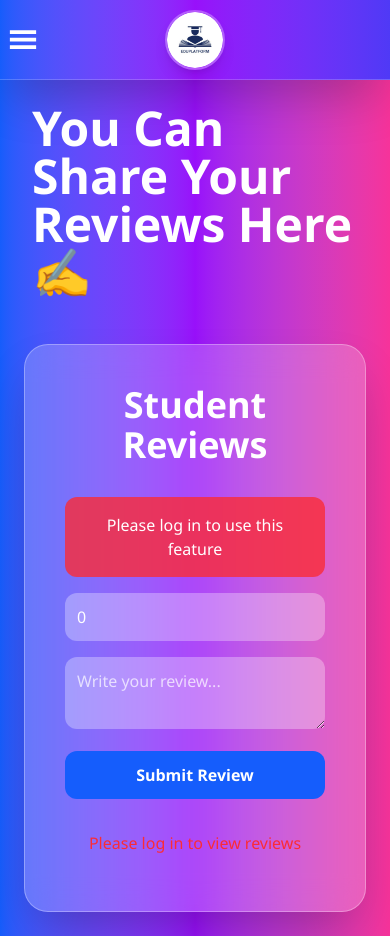
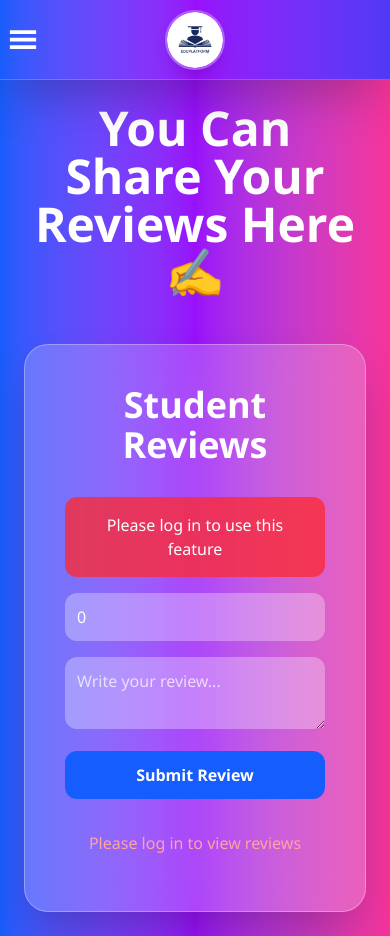
Before and after one commit to Thilina-Prasath/Learning-Management-System-FRONTEND, a React (Vite) app: page /review in a window 390 px wide. Built offline with nearby package versions, Linux system fonts and the light colour scheme; no server answers.

Commit message:
update review.jsx

```diff
--- a/src/page/Review.jsx
+++ b/src/page/Review.jsx
@@ -10,17 +10,13 @@ export default function ReviewsPage() {
   const [editId, setEditId] = useState(null);
   const [error, setError] = useState("");
 
-  // Get token from localStorage (after login)
   const token = localStorage.getItem("token");
 
-  // DEBUG: Check token
-  console.log("Token exists:", !!token);
-  console.log("Token value:", token);
-  console.log("Token length:", token?.length);
+  // Correct backend URL
+  const BACKEND_URL = import.meta.env.VITE_BACKEND_URL;
 
-  // Create axios instance with auth header
   const axiosInstance = axios.create({
-    baseURL: "http://localhost:5000/api/reviews",
+    baseURL: `${BACKEND_URL}/api/reviews`,
     headers: {
       Authorization: token ? `Bearer ${token}` : "",
     },
@@ -30,19 +26,16 @@ export default function ReviewsPage() {
   const fetchReviews = async () => {
     if (!token) {
       setError("Please log in to view reviews");
-      setLoading(false);
       return;
     }
 
     try {
       setLoading(true);
-      console.log("Fetching reviews with token:", token.substring(0, 20) + "...");
       const res = await axiosInstance.get("/");
       setReviews(res.data);
       setError("");
     } catch (err) {
-      console.error("Error fetching reviews:", err);
-      console.error("Error response:", err.response?.data);
+      console.error(err);
       setError(err.response?.data?.message || "Failed to load reviews");
     } finally {
       setLoading(false);
@@ -53,7 +46,6 @@ export default function ReviewsPage() {
     fetchReviews();
   }, []);
 
-  // Rest of your code...
   const handleSubmit = async (e) => {
     e.preventDefault();
     setError("");
@@ -75,41 +67,34 @@ export default function ReviewsPage() {
       setEditId(null);
       fetchReviews();
     } catch (err) {
-      console.error("Error submitting review:", err);
-      console.error("Error response:", err.response?.data);
-      if (err.response?.status === 401) {
-        setError("Unauthorized: Please log in again");
-      } else {
+      console.error(err);
       setError(err.response?.data?.message || "Error submitting review");
-      }
     }
   };
 
-  // Edit review
   const handleEdit = (review) => {
     setEditId(review._id);
     setRating(review.rating);
     setComment(review.comment);
   };
 
-  // Delete review
   const handleDelete = async (id) => {
     try {
       await axiosInstance.delete(`/${id}`);
       fetchReviews();
     } catch (err) {
-      console.error("Error deleting review:", err);
+      console.error(err);
       setError("Failed to delete review");
     }
   };
 
   return (
     <div className="w-full min-h-screen flex flex-col bg-gradient-to-br from-indigo-900 via-purple-900 to-pink-800">
-        <Header/>
+      <Header />
 
       <div className="min-h-screen flex flex-col items-center justify-center bg-gradient-to-r from-blue-600 via-purple-600 to-pink-500 p-6 gap-8">
-      <div className="relative z-10 max-w-5xl mx-auto px-2">
-        <h1 className="text-5xl text-white flex flex-col items-center justify-center md:text-5xl font-extrabold mb-4 animate-fade-in">
+        <div className="max-w-5xl mx-auto px-2">
+          <h1 className="text-5xl text-white font-extrabold mb-4 text-center">
             You Can Share Your Reviews Here ✍️
           </h1>
         </div>
@@ -119,7 +104,6 @@ export default function ReviewsPage() {
             Student Reviews
           </h1>
 
-        {/* Show login warning if no token */}
           {!token && (
             <div className="bg-red-500/80 text-white p-4 rounded-xl mb-4 text-center">
               Please log in to use this feature
@@ -145,6 +129,7 @@ export default function ReviewsPage() {
               className="w-full p-3 rounded-xl bg-white/30 text-white placeholder-white/70 outline-none"
               required
             ></textarea>
+
             <button
               type="submit"
               className="w-full py-3 bg-blue-600 hover:bg-blue-700 text-white font-bold rounded-xl transition"
@@ -154,9 +139,7 @@ export default function ReviewsPage() {
             </button>
           </form>
 
-        {error && <p className="text-red-500 text-center mb-4">{error}</p>}
-
-
+          {error && <p className="text-red-300 text-center mb-4">{error}</p>}
         </div>
       </div>
     </div>
```
Lines whose indentation alone changed are shown as unchanged.
